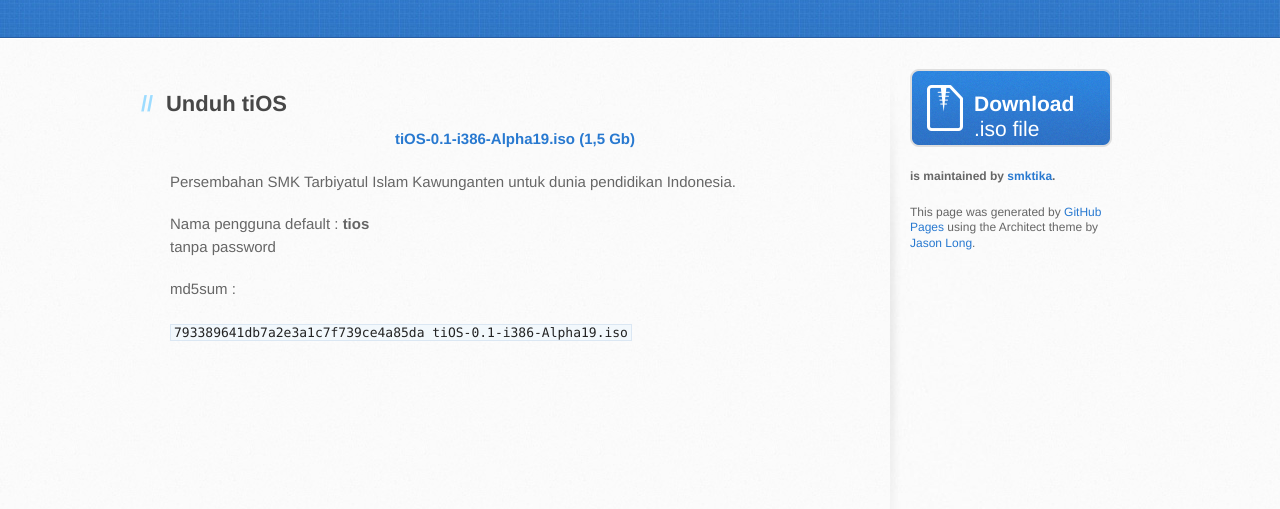
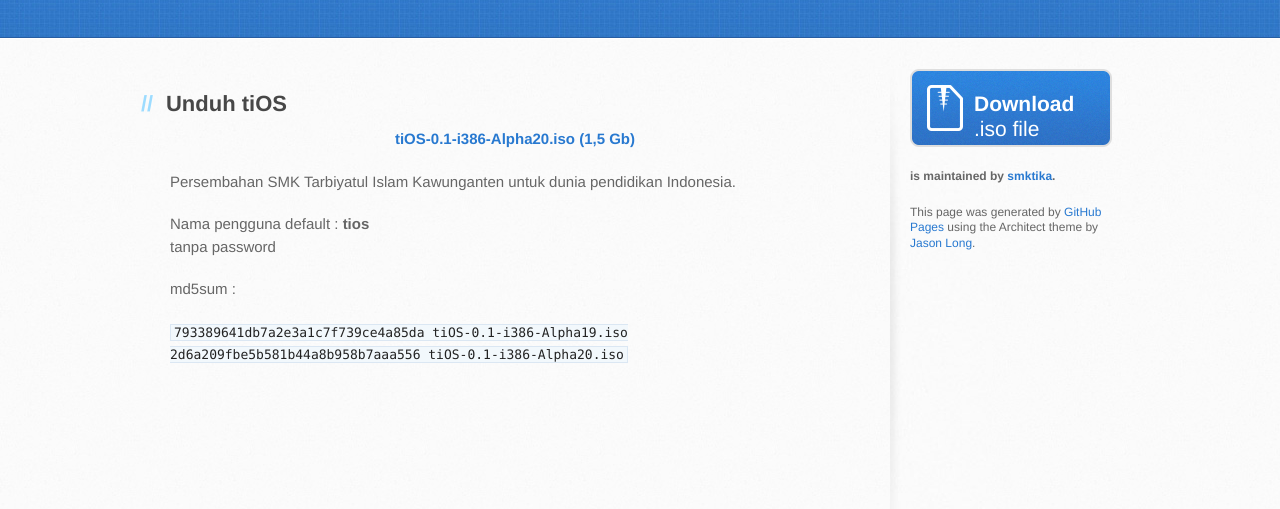
Before and after one commit to smktika/tios, a plain HTML site: page download.html in a window 1280 px wide. Shown: the part 197-706 px from the top of the page. Drawn offline with Linux system fonts and the light colour scheme.

Commit message:
update link download ke alpha20
Signed-off-by: Samsul Ma'arif <mail@samsul.web.id>

```diff
--- a/download.html
+++ b/download.html
@@ -31,7 +31,7 @@
           <h2>
 <a id="tios" class="anchor" href="#tios" aria-hidden="true"><span class="octicon octicon-link"></span></a>Unduh tiOS</h2>
 
-<p style="text-align:center;"><a href="http://sourceforge.net/projects/smktika/files/v0.1/tiOS-0.1-i386-Alpha19.iso/download" ><strong>tiOS-0.1-i386-Alpha19.iso (1,5 Gb)</strong></a></p>
+<p style="text-align:center;"><a href="https://sourceforge.net/projects/smktika/files/v0.1/tiOS-0.1-i386-Alpha20.iso/download" ><strong>tiOS-0.1-i386-Alpha20.iso (1,5 Gb)</strong></a></p>
 
 <p>Persembahan SMK Tarbiyatul Islam Kawunganten untuk dunia pendidikan Indonesia.</p>
 
@@ -40,7 +40,9 @@
 
 <p>md5sum :</p>
 
-<code>793389641db7a2e3a1c7f739ce4a85da tiOS-0.1-i386-Alpha19.iso</code>
+<code>793389641db7a2e3a1c7f739ce4a85da tiOS-0.1-i386-Alpha19.iso
+2d6a209fbe5b581b44a8b958b7aaa556 tiOS-0.1-i386-Alpha20.iso</code>
+
 
         </section>
 
```
